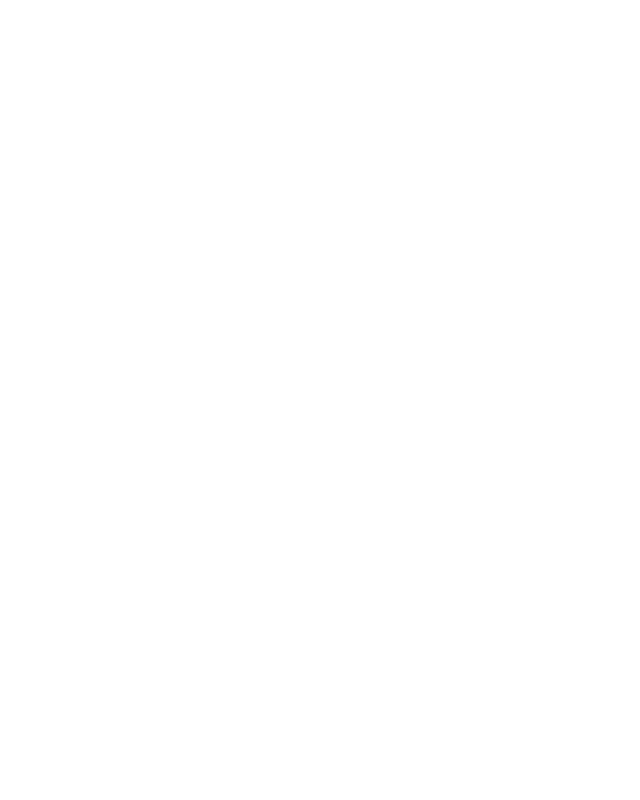
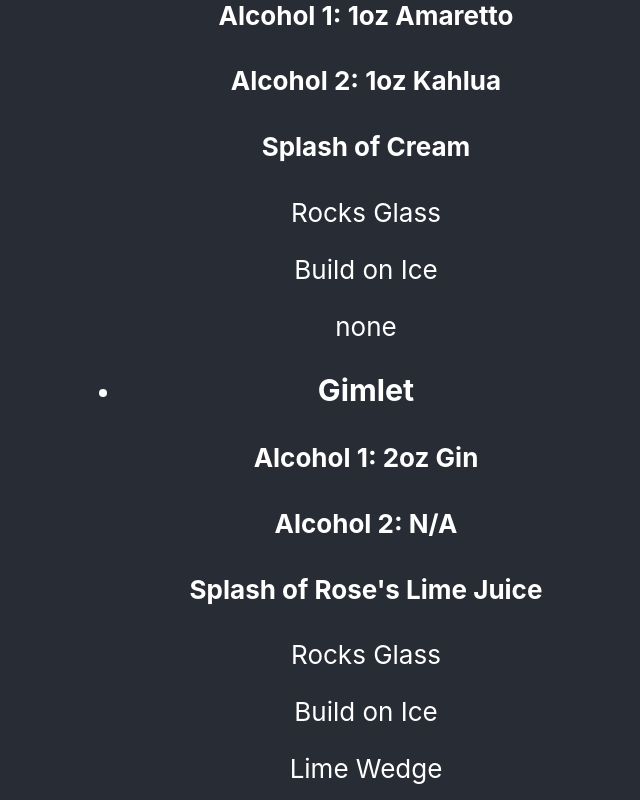
Before and after one commit to RickyFig17/Cocktails-App, a React (Create React App) app: page /two-oz-cocktails in a window 1280 px wide. Shown: the part 1820-2620 px from the top of the page, without its empty margins (294-934 px from the left). Before the commit the page ends 800 px from the top, so only its background shows below. Built offline with nearby package versions, Linux system fonts and the light colour scheme.

Commit message:
finishing 2oz array list

```diff
--- a/src/TwoOzCocktails.js
+++ b/src/TwoOzCocktails.js
@@ -13,9 +13,111 @@
   const cocktails = [
     {
       name: "Black Russian",
+      liquor1: "1oz Vodka",
+      liquor2: "1oz Kahlua",
+      filler: "",
       glass: "Rocks Glass",
       mixingMethod: "Build on Ice",
-      garnish: "N/A",
+      garnish: "none",
+    },
+    {
+      name: "White Russian",
+      liquor1: "1oz Vodka",
+      liquor2: "1oz Kahlua",
+      filler: "Splash Of Cream",
+      glass: "Rocks Glass",
+      mixingMethod: "Build on Ice",
+      garnish: "none",
+    },
+    {
+      name: "Kahlua And Cream",
+      liquor1: "2oz Kahlua",
+      liquor2: "N/A",
+      filler: "Splash Of Cream",
+      glass: "Rocks Glass",
+      mixingMethod: "Build on Ice",
+      garnish: "none",
+    },
+    {
+      name: "Toasted Almond",
+      liquor1: "1oz Amaretto",
+      liquor2: "1oz Kahlua",
+      filler: "Splash of Cream",
+      glass: "Rocks Glass",
+      mixingMethod: "Build on Ice",
+      garnish: "none",
+    },
+    {
+      name: "Gimlet",
+      liquor1: "2oz Gin",
+      liquor2: "N/A",
+      filler: "Splash of Rose's Lime Juice",
+      glass: "Rocks Glass",
+      mixingMethod: "Build on Ice",
+      garnish: "Lime Wedge",
+    },
+    {
+      name: "Vodka Gimlet",
+      liquor1: "2oz Vodka",
+      liquor2: "N/A",
+      filler: "Splash of Roses's Lime Juice",
+      glass: "Rocks Glass",
+      mixingMethod: "Build on Ice",
+      garnish: "Lime Wedge",
+    },
+    {
+      name: "God Father",
+      liquor1: "1oz Scotch",
+      liquor2: "1oz Amaretto",
+      filler: "N/A",
+      glass: "Rocks Glass",
+      mixingMethod: "Build on Ice",
+      garnish: "Orange",
+    },
+    {
+      name: "God Mother",
+      liquor1: "1oz Vodka",
+      liquor2: "1oz Amaretto",
+      filler: "N/A",
+      glass: "Rocks Glass",
+      mixingMethod: "Build on Ice",
+      garnish: "Lime Wedge",
+    },
+    {
+      name: "Stinger",
+      liquor1: "1oz Brandy",
+      liquor2: "1oz White Creme de Menthe",
+      filler: "N/A",
+      glass: "Rocks Glass",
+      mixingMethod: "Build on Ice",
+      garnish: "Lemon or Mint",
+    },
+    {
+      name: "Colorado Bulldog",
+      liquor1: "1oz Vodka",
+      liquor2: "1oz Kahlua",
+      filler: "Splash of Coke and Cream",
+      glass: "Rocks Glass",
+      mixingMethod: "Build on Ice",
+      garnish: "none",
+    },
+    {
+      name: "Kamikaze",
+      liquor1: "1oz Vodka",
+      liquor2: "1oz Triple Sec",
+      filler: "Splash of Rose's Lime Juice",
+      glass: "Rocks Glass",
+      mixingMethod: "Build on Ice",
+      garnish: "Lime Wedge",
+    },
+    {
+      name: "Rusty Nail",
+      liquor1: "1oz Scotch",
+      liquor2: "1oz Drambuie",
+      filler: "none",
+      glass: "Rocks Glass",
+      mixingMethod: "Build on Ice",
+      garnish: "Lemon Peel",
     },
   ];
 
@@ -24,6 +126,9 @@
       {cocktails.map((cocktail, index) => (
         <li key={index}>
           <h3>{cocktail.name}</h3>
+          <h4>Alcohol 1: {cocktail.liquor1}</h4>
+          <h4>Alcohol 2: {cocktail.liquor2}</h4>
+          <h4>{cocktail.filler}</h4>
           <p>{cocktail.glass}</p>
           <p>{cocktail.mixingMethod}</p>
           <p>{cocktail.garnish}</p>
```
